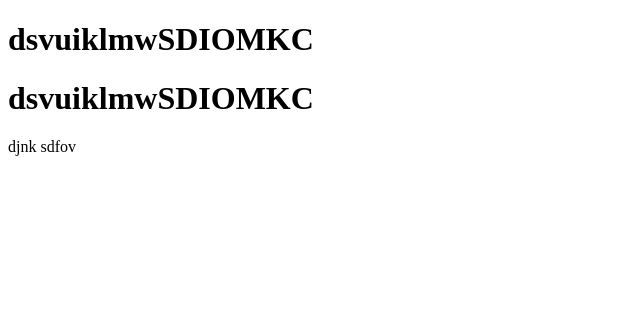
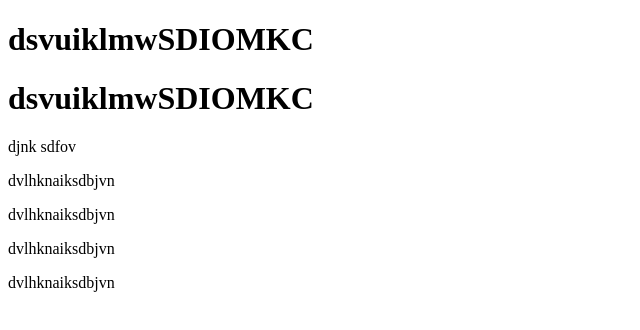
Before and after one commit to abhinavc314/coursera3, a website: page index.html in a window 1280 px wide. Shown: the whole page, without its empty margins (0-640 px from the left). Drawn offline with Linux system fonts and the light colour scheme.

Commit message:
third commit

```diff
--- a/index.html
+++ b/index.html
@@ -5,5 +5,10 @@
           <h1>dsvuiklmwSDIOMKC</h1>
           <h1>dsvuiklmwSDIOMKC</h1>
           <p>djnk sdfov</p>
+          <p>dvlhknaiksdbjvn</p>
+          <p>dvlhknaiksdbjvn</p>
+          <p>dvlhknaiksdbjvn</p>
+
+          <p>dvlhknaiksdbjvn</p>
     </body>
 </html>
```
